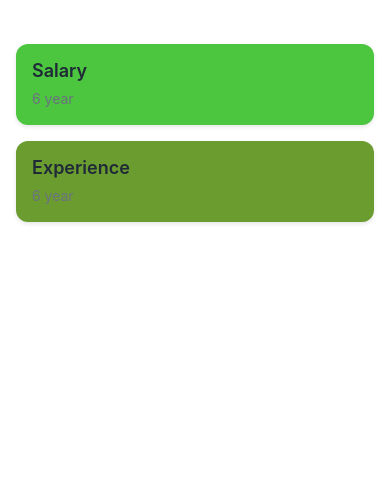
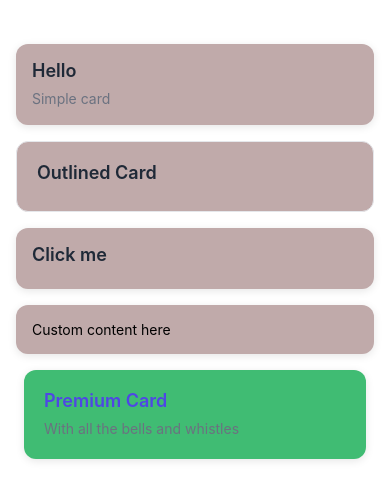
Before and after one commit to Thurunuhashitha/react_native_tutorial, a React Native app: screen / in a window 390 px wide. Shown: the top 500 px of the page. Built offline with nearby package versions, Linux system fonts and the light colour scheme.

Commit message:
card component updates

```diff
--- a/App.js
+++ b/App.js
@@ -7,9 +7,38 @@ function App() {
   return (
     <View>
       {/* inline style */}
-        <Text style={{color:'white' , fontSize:30}}>Thurunu</Text>
-        <MyCard bgcolor='#4cc53f' description='6 year'>Salary</MyCard>
-        <MyCard bgcolor='#6b9c30' description='6 year'>Experience</MyCard>
+      <Text style={{ color: 'white', fontSize: 30 }}>Thurunu</Text>
+      {/* <MyCard bgcolor='#4cc53f' description='50000$' title='Salary'> $</MyCard>
+        <MyCard bgcolor='#6b9c30' description='6 year' title='Experience'></MyCard> */}
+
+
+      <MyCard title="Hello" description="Simple card" />
+
+      <MyCard
+        title="Outlined Card"
+        variant="outlined"
+        size="large"
+      />
+
+      <MyCard
+        title="Click me"
+        onPress={() => console.log('Pressed!')}
+      />
+
+      <MyCard>
+        <Text>Custom content here</Text>
+      </MyCard>
+
+      <MyCard
+        title="Premium Card"
+        description="With all the bells and whistles"
+        bgcolor="#40bc73"
+        variant="elevated"
+        size="large"
+        onPress={() => navigate('Details')}
+        titleColor="#4F46E5"
+        style={{ marginHorizontal: 24 }}
+      />
     </View>
   );
 }
--- a/src/components/MyCard.js
+++ b/src/components/MyCard.js
@@ -1,30 +1,87 @@
-import { View, Text, StyleSheet } from 'react-native'
+import { View, Text, StyleSheet, TouchableOpacity } from 'react-native'
 import React from 'react'
 
-const MyCard = (props) => {
+const MyCard = ({
+    title,
+    description,
+    children,
+    bgcolor = '#c0aaaa',
+    onPress,
+    variant = 'elevated', // 'elevated', 'outlined', 'flat'
+    size = 'medium', // 'small', 'medium', 'large'
+    titleColor,
+    descriptionColor,
+    style,
+}) => {
+    const cardStyles = [
+        styles.baseCard,
+        styles[variant],
+        styles[size],
+        { backgroundColor: bgcolor },
+        style,
+    ]
+
+    const CardWrapper = onPress ? TouchableOpacity : View
+
     return (
-        <View style={{
-            backgroundColor:props.bgcolor,
-            borderRadius: 12,
-            padding: 16,
-            marginVertical: 8,
-            marginHorizontal: 16,
-            shadowColor: '#000',
-            shadowOffset: {
-                width: 0,
-                height: 2,
-            },
-            shadowOpacity: 0.1,
-            shadowRadius: 4,
-            elevation: 3,
-        }}>
-            <Text style={styles.title}>{props.children}</Text>
-            <Text style={styles.description}>{props.description}</Text>
-        </View >
+        <CardWrapper
+            style={cardStyles}
+            // onPress={onPress}
+            activeOpacity={onPress ? 0.7 : 1}
+        >
+            {title && (
+                <Text style={[styles.title, titleColor && { color: titleColor }]}>
+                    {title}
+                </Text>
+            )}
+
+            {description && (
+                <Text style={[styles.description, descriptionColor && { color: descriptionColor }]}>
+                    {description}
+                </Text>
+            )}
+
+            {children}
+        </CardWrapper>
     )
 }
 
 const styles = StyleSheet.create({
+    baseCard: {
+        borderRadius: 12,
+        marginVertical: 8,
+        marginHorizontal: 16,
+    },
+
+    // Variants
+    elevated: {
+        backgroundColor: '#FFFFFF',
+        shadowColor: '#000',
+        shadowOffset: { width: 0, height: 2 },
+        shadowOpacity: 0.1,
+        shadowRadius: 8,
+        elevation: 4,
+    },
+    outlined: {
+        borderWidth: 1,
+        borderColor: '#E5E7EB',
+        backgroundColor: 'transparent',
+    },
+    flat: {
+        backgroundColor: '#F9FAFB',
+    },
+
+    // Sizes
+    small: {
+        padding: 12,
+    },
+    medium: {
+        padding: 16,
+    },
+    large: {
+        padding: 20,
+    },
+
     title: {
         fontSize: 18,
         fontWeight: '600',
```
